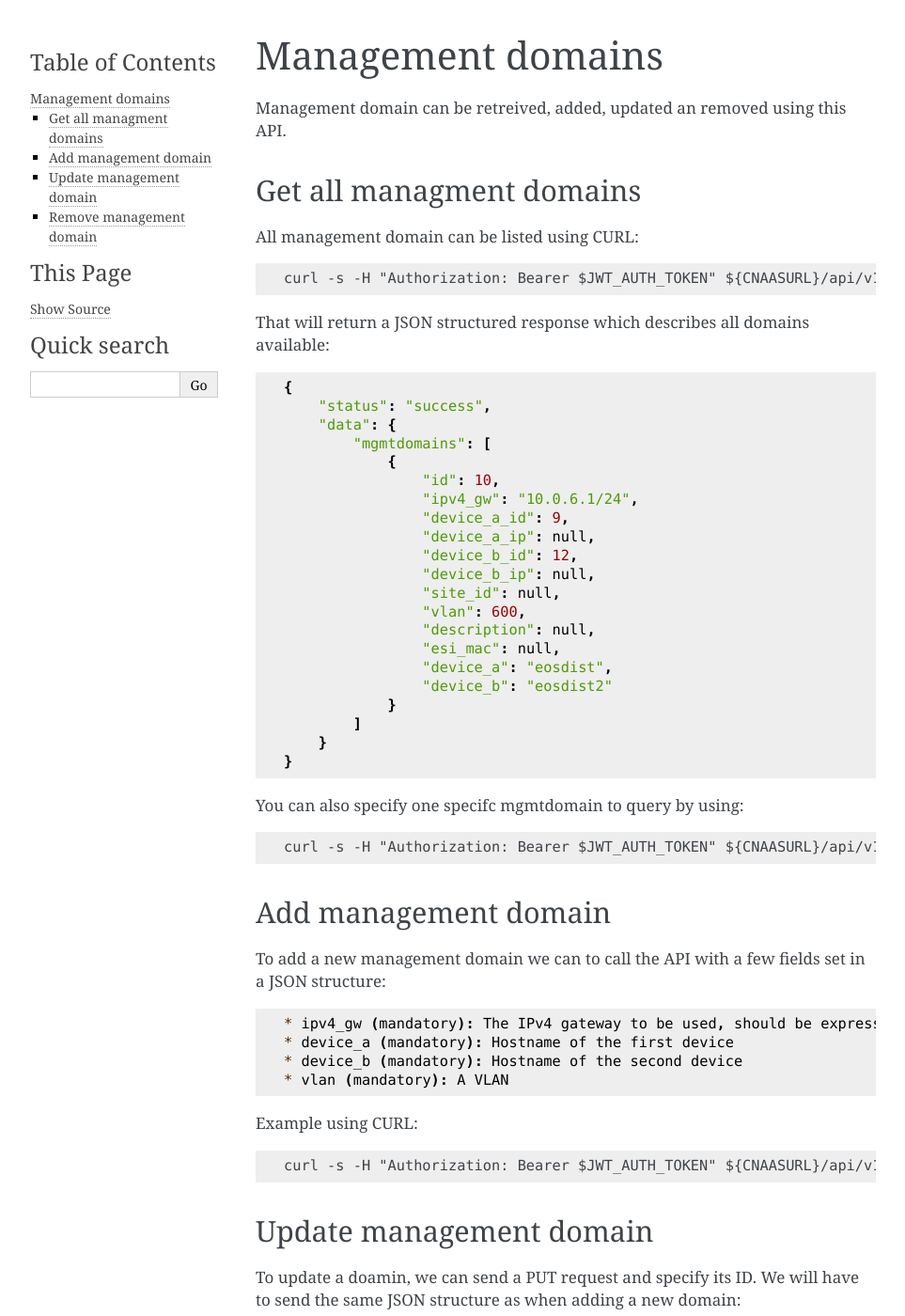
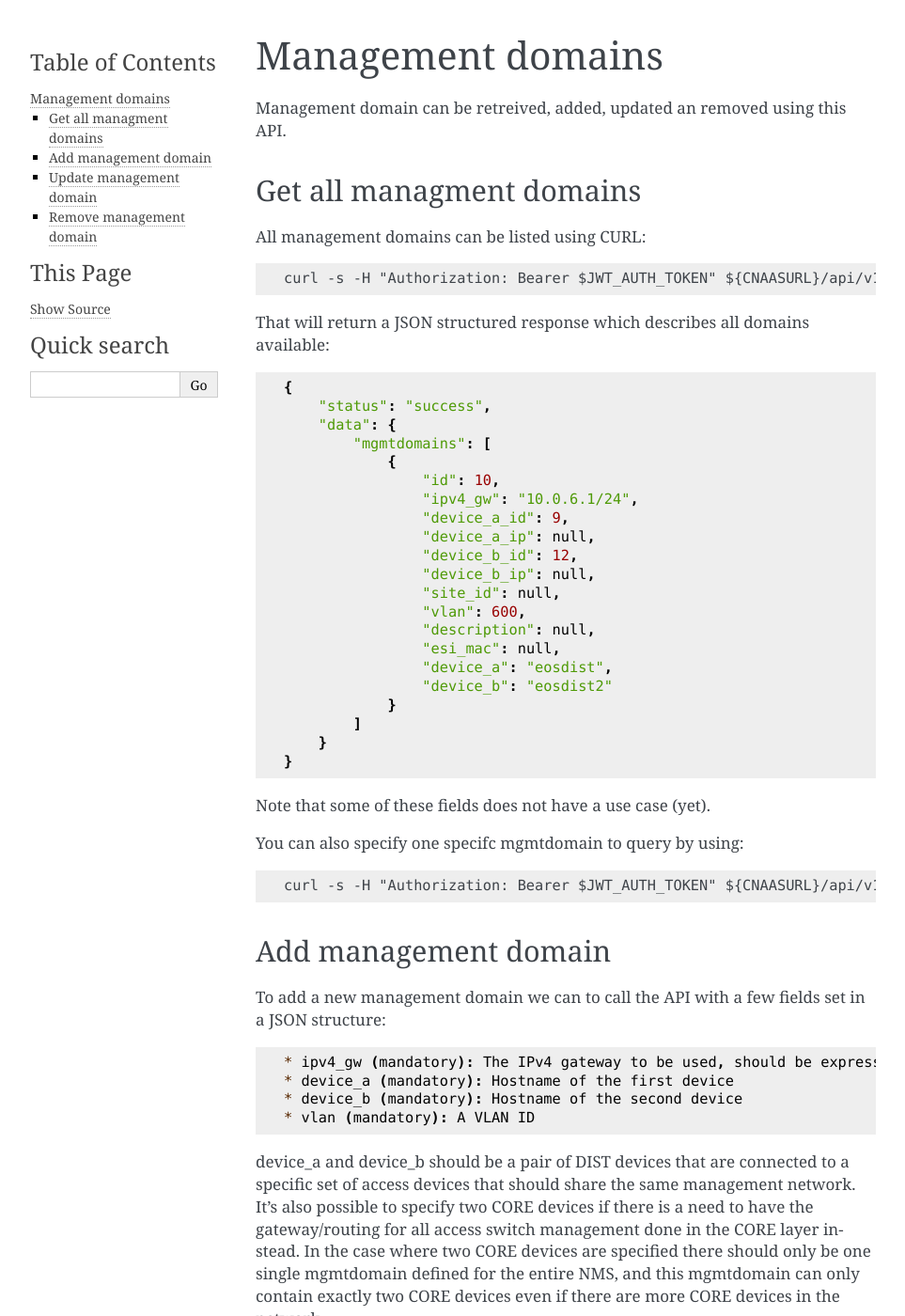
Before and after one commit to SUNET/cnaas-nms, a Sphinx documentation site: the page built from docs/apiref/mgmtdomains.rst, in a window 1280 px wide and 1400 px high. Shown: the whole window at 94% size, without its empty margins (148-1111 px from the left). Built offline with Sphinx 7.4.7, drawn with Linux system fonts in a browser that asks for light colours; some of the changed text lies outside the part shown.

Commit message:
Add some documentation for new use of mgmtdomain with two CORE devices

```diff
--- a/docs/apiref/mgmtdomains.rst
+++ b/docs/apiref/mgmtdomains.rst
@@ -6,7 +6,7 @@ Management domain can be retreived, added, updated an removed using this API.
 Get all managment domains
 -------------------------
 
-All management domain can be listed using CURL:
+All management domains can be listed using CURL:
 
 
 ::
@@ -39,6 +39,8 @@ That will return a JSON structured response which describes all domains availabl
       }
   }
 
+Note that some of these fields does not have a use case (yet).
+
 You can also specify one specifc mgmtdomain to query by using:
 
 ::
@@ -57,7 +59,15 @@ To add a new management domain we can to call the API with a few fields set in a
    * ipv4_gw (mandatory): The IPv4 gateway to be used, should be expressed with a prefix (10.0.0.1/24)
    * device_a (mandatory): Hostname of the first device
    * device_b (mandatory): Hostname of the second device
-   * vlan (mandatory): A VLAN
+   * vlan (mandatory): A VLAN ID
+
+device_a and device_b should be a pair of DIST devices that are connected to a
+specific set of access devices that should share the same management network.
+It's also possible to specify two CORE devices if there is a need to have the
+gateway/routing for all access switch management done in the CORE layer instead.
+In the case where two CORE devices are specified there should only be one single
+mgmtdomain defined for the entire NMS, and this mgmtdomain can only contain
+exactly two CORE devices even if there are more CORE devices in the network.
 
 Example using CURL:
 
```
